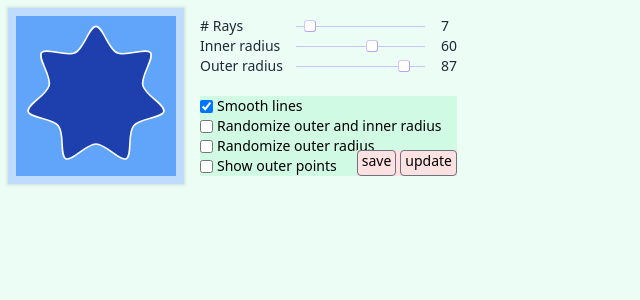
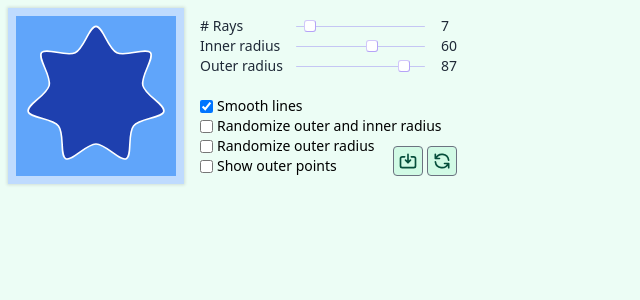
Before and after one commit to maxzz/react-d3, a React (Vite) app: page / in a window 1280 px wide. Shown: the top 300 px of the page, without its empty margins (0-640 px from the left). Built offline with nearby package versions, Linux system fonts and the light colour scheme.

Commit message:
WIP. Interpolated shape outer points. add button icons

```diff
--- a/src/components/StarD3Interpolated.tsx
+++ b/src/components/StarD3Interpolated.tsx
@@ -91,6 +91,22 @@ function Checkbox({ className, label, enabled = true, value, onChange }: Checkbo
     );
 }
 
+function IconRefresh() {
+    return (
+        <svg className="h-5 w-5" fill="none" viewBox="0 0 24 24" stroke="currentColor">
+            <path strokeLinecap="round" strokeLinejoin="round" strokeWidth={2} d="M4 4v5h.582m15.356 2A8.001 8.001 0 004.582 9m0 0H9m11 11v-5h-.581m0 0a8.003 8.003 0 01-15.357-2m15.357 2H15" />
+        </svg>
+    );
+}
+
+function IconSave() {
+    return (
+        <svg className="h-5 w-5" fill="none" viewBox="0 0 24 24" stroke="currentColor">
+            <path strokeLinecap="round" strokeLinejoin="round" strokeWidth={2} d="M8 7H5a2 2 0 00-2 2v9a2 2 0 002 2h14a2 2 0 002-2V9a2 2 0 00-2-2h-3m-1 4l-3 3m0 0l-3-3m3 3V4" />
+        </svg>
+    );
+}
+
 function StarD3Interpolated() {
     const [nRays, setURays] = React.useState(7);
     const [iRadius, setIRadius] = React.useState(60);
@@ -138,14 +154,25 @@ function StarD3Interpolated() {
                     <Slider label="Outer radius" value={oRadius} onChange={(v) => setORadius(v)} />
                 </div>
 
-                <div className="relative bg-green-100">
+                <div className="relative">
                     <Checkbox className="" label="Smooth lines" value={smooth} onChange={setSmooth} />
                     <Checkbox className="" label="Randomize outer and inner radius" value={iRandom} onChange={onRandomBoth} />
                     <Checkbox className="" label="Randomize outer radius" value={oRandom} onChange={onRandomOuter} />
                     <Checkbox className="" label="Show outer points" value={showOuter} onChange={setShowOuter} />
-                    <div className="absolute text-sm bg-red-100 bottom-0 right-0 space-x-1">
-                        <button className="rounded border border-gray-500 px-1 pb-1">save</button>
-                        <button className="rounded border border-gray-500 px-1 pb-1" onClick={() => setUpdate(v => v + 1)}>update</button>
+                    <div className="absolute text-sm bottom-0 right-0 space-x-1">
+                        <button
+                            className="rounded border border-gray-500 p-1 text-green-900 bg-green-100"
+                            title="Save"
+                        >
+                            <IconSave />
+                        </button>
+                        <button
+                            className="rounded border border-gray-500 p-1 text-green-900 bg-green-100"
+                            onClick={() => setUpdate(v => v + 1)}
+                            title="Update"
+                        >
+                            <IconRefresh />
+                        </button>
                     </div>
                 </div>
 
```
